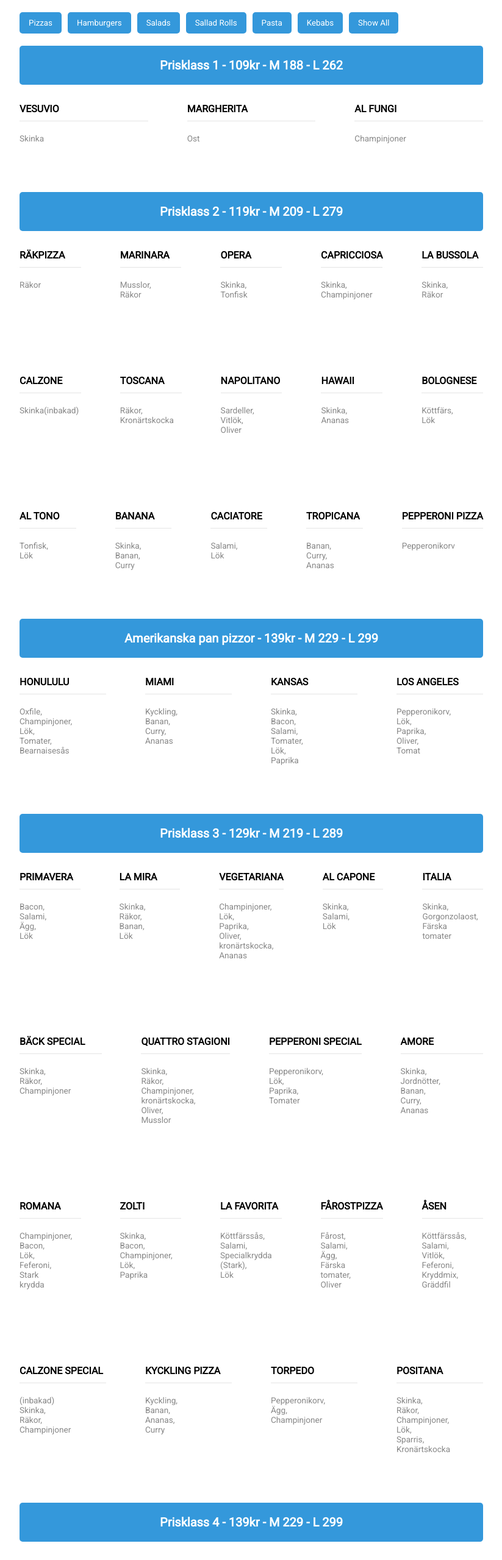
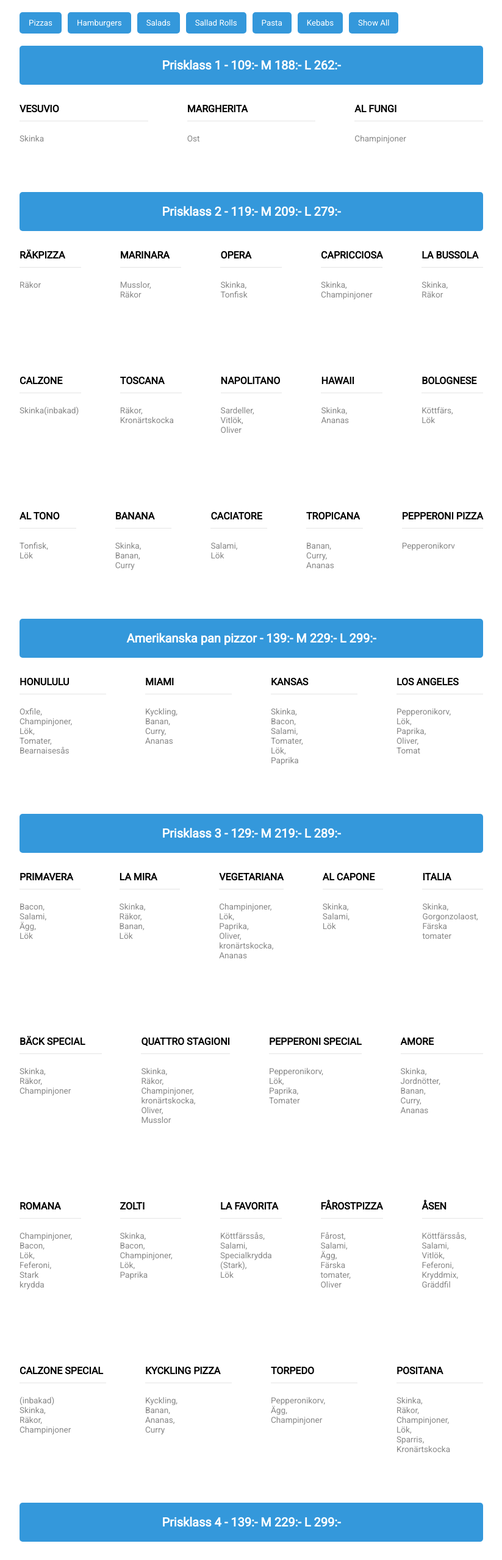
Before and after one commit to Haco11/pizzaria-la-favorita, a React (Vite) app: page / in a window 1280 px wide. Shown: the top 2559 px of the page at 61% size, without its empty margins (228-1051 px from the left). Built offline with nearby package versions, Linux system fonts and the light colour scheme.

Commit message:
Fixed typo

```diff
--- a/src/data.ts
+++ b/src/data.ts
@@ -45,7 +45,7 @@ export interface MenuData {
 }
 const data: MenuData = {
   pizzaclass1: {
-    title: "Prisklass 1 - 109kr - M 188 - L 262",
+    title: "Prisklass 1 - 109:-  M 188:- L 262:-",
     pizzas: [
       {
         title: "Vesuvio",
@@ -62,7 +62,7 @@ const data: MenuData = {
     ],
   },
   pizzaclass2: {
-    title: "Prisklass 2 - 119kr - M 209 - L 279",
+    title: "Prisklass 2 - 119:- M 209:- L 279:-",
 
     pizzas: [
       {
@@ -128,7 +128,7 @@ const data: MenuData = {
     ],
   },
   pizzaamerika: {
-    title: "Amerikanska pan pizzor - 139kr - M 229 - L 299",
+    title: "Amerikanska pan pizzor - 139:- M 229:- L 299:-",
 
     pizzas: [
       {
@@ -150,7 +150,7 @@ const data: MenuData = {
     ],
   },
   pizzaclass3: {
-    title: "Prisklass 3 - 129kr - M 219 - L 289",
+    title: "Prisklass 3 - 129:- M 219:- L 289:-",
 
     pizzas: [
       {
@@ -262,7 +262,7 @@ const data: MenuData = {
     ],
   },
   pizzaclass4: {
-    title: "Prisklass 4 - 139kr - M 229 - L 299",
+    title: "Prisklass 4 - 139:- M 229:- L 299:-",
 
     pizzas: [
       {
@@ -447,7 +447,7 @@ const data: MenuData = {
     ],
   },
   pizzaMexikan: {
-    title: "Mexikansk pizza - 139",
+    title: "Mexikansk pizza - 139:-",
 
     pizzas: [
       {
@@ -525,14 +525,14 @@ const data: MenuData = {
       {
         title: "Hamburgare 150 gr",
         price: {
-          menu: 95,
-          noMenu: 70,
+          menu: 119,
+          noMenu: 90,
         },
       },
     ],
   },
   sallad: {
-    title: "Sallader - 129",
+    title: "Sallader - 129:-",
 
     sallader: [
       {
@@ -624,7 +624,7 @@ const data: MenuData = {
     ],
   },
   salladrull: {
-    title: "Salladrullar - 129",
+    title: "Salladrullar - 129:-",
 
     salladrullar: [
       {
@@ -646,7 +646,7 @@ const data: MenuData = {
     ],
   },
   pasta: {
-    title: "Pasta - 129",
+    title: "Pasta - 129:-",
 
     pastas: [
       {
```
